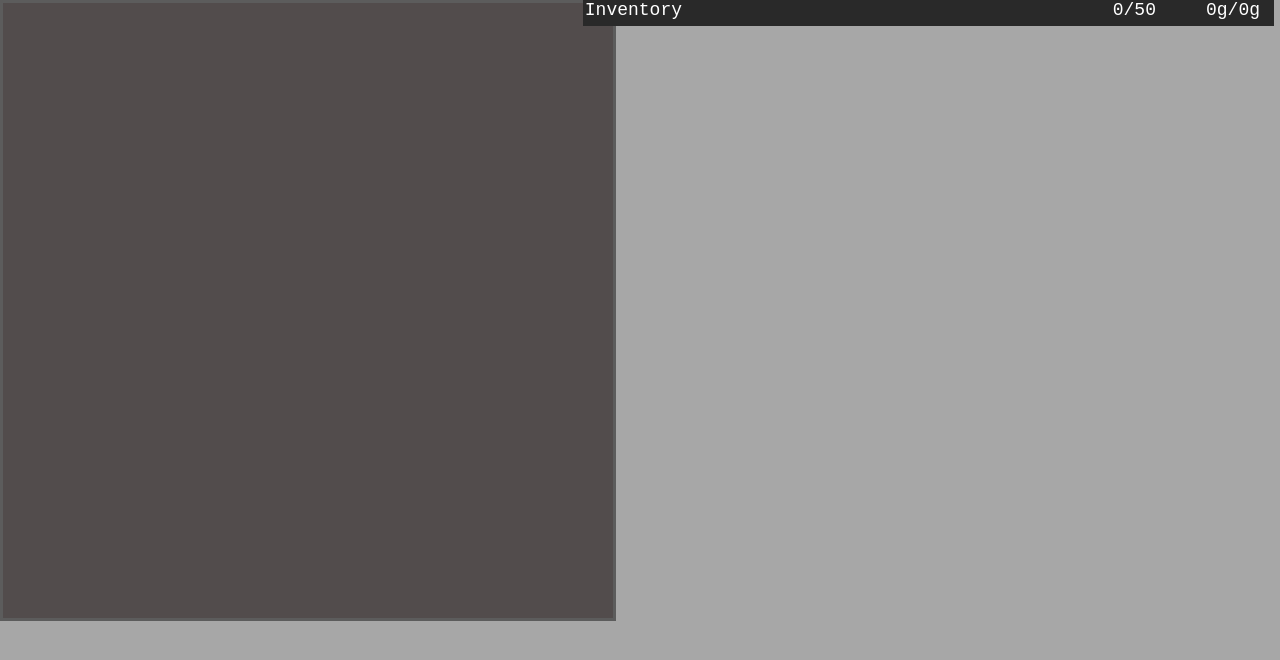
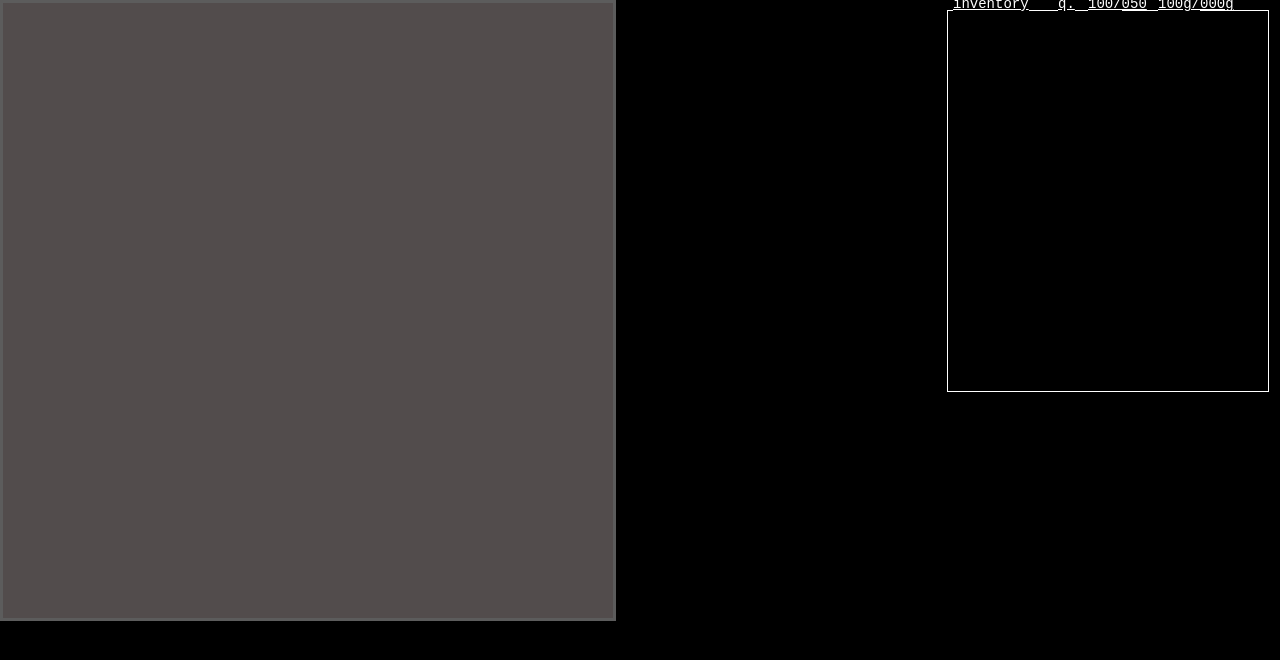
Before and after one commit to ashleysuperplayer/adventuregame, a website: page adventure.html in a window 1280 px wide. Drawn offline with Linux system fonts and the light colour scheme.

Commit message:
html and css

```diff
--- a/adventure.css
+++ b/adventure.css
@@ -10,10 +10,9 @@ body {
 }
 
 #adventure {
-    /* display: inline; */
     height: 100%;
     width: 100%;
-    background-color: rgb(167, 167, 167);
+    background-color: black;
 }
 
 #navigation {
@@ -125,6 +124,66 @@ body {
     width: 54%;
 }
 
+.inventory {
+    position: relative;
+    opacity: 1;
+    background-color: black;
+    text-decoration: underline;
+}
+
+#inventory {
+    font-size: 14px;
+    position: absolute;
+    top: 10px;
+    right: 5px;
+    width: 320px;
+    height: 380px;
+    border: 1px white solid;
+}
+
+#inventory::before {
+    position: relative;
+    top: -15px;
+    left: 5px;
+    content: "inventory";
+    opacity: 1;
+    background-color: black;
+    text-decoration: underline;
+}
+
+#invQuant {
+    position: absolute;
+    top: -15px;
+    left: 110px;
+}
+
+#invSpaceLimit {
+    position: absolute;
+    top: -15px;
+    left: 140px;
+    width: 34px;
+}
+
+#invWeightLimit {
+    position: absolute;
+    top: -15px;
+    left: 210px;
+    width: 42px;
+}
+
+.inventoryList {
+    position: absolute;
+    top: 10px;
+    margin-left: 4px;
+    width: 200px;
+    text-decoration: none;
+}
+
+.displayInventory {
+    display: grid;
+    grid-template-columns: 105px 32px 70px auto;
+}
+
 .topBar {
     color: white;
     margin-right: 10px;
@@ -133,16 +192,6 @@ body {
 .title {
     display: inline-block;
     padding-left: 2px;
-}
-
-#invSpaceLimit {
-    padding-right: 50px;
-    float: right;
-}
-
-#invWeightLimit {
-    float: right;
-    padding-right: 4px;
 }
 
 #inventoryGridContainer {
--- a/adventure.html
+++ b/adventure.html
@@ -31,12 +31,14 @@
         </div>
         <div id="menus">
             <div id="inventory">
-                <div class="topBar" onclick='clickTopBar("inventoryGridContainer")'>
-                    <div class="title">Inventory</div>
-                    <div id="invWeightLimit">0g/0g</div>
-                    <div id="invSpaceLimit">0/50</div>
+                <div id="invQuant" class="inventory">q.</div>
+                <div id="invWeightLimit" class="inventory">100g/000g</div>
+                <div id="invSpaceLimit" class="inventory">100/050</div>
+                <div class="inventory inventoryList">
+                    <div class="displayInventory" id="inventoryDisplayList">
+
+                    </div>
                 </div>
-                <div id="inventoryGridContainer"></div>
             </div>
         </div>
     </div>
```
